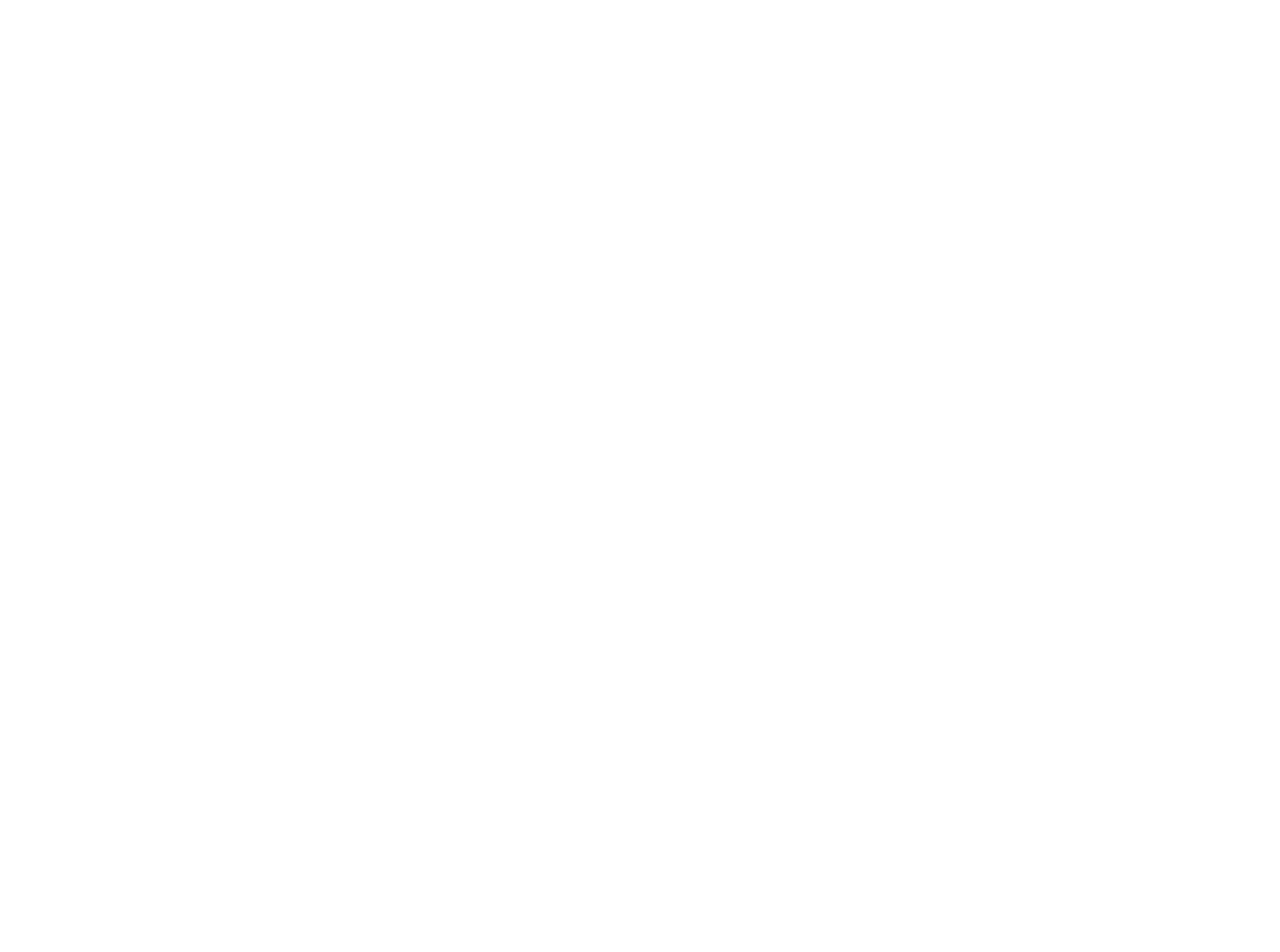
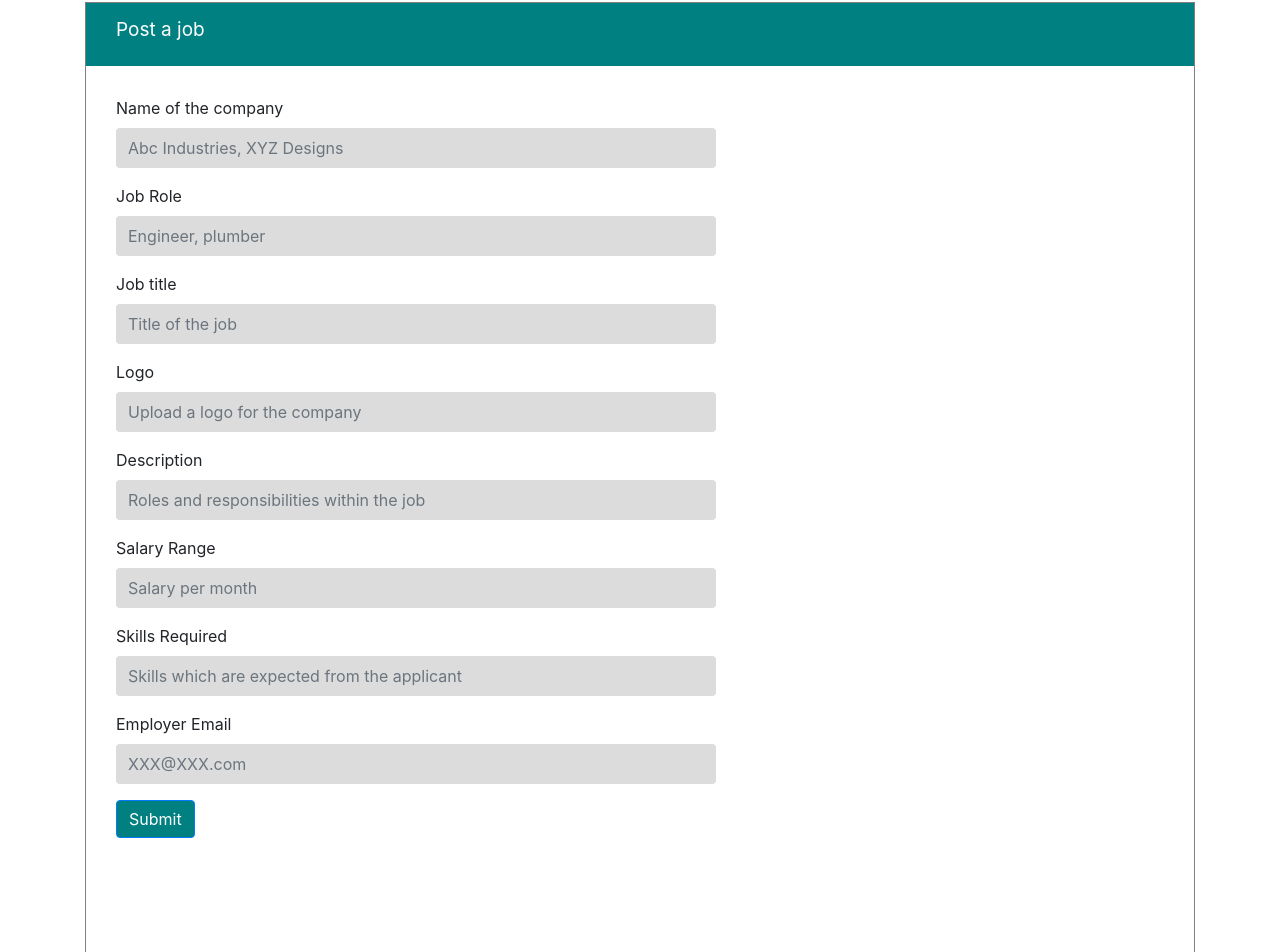
Before and after one commit to adityaraj61522/india-clap-web, an Angular app: page /post-job in a window 1280 px wide. Before the commit this address led to /. Shown: the part 348-1300 px from the top of the page. Before the commit the page ends 800 px from the top, so only its background shows below. Built offline with nearby package versions, Linux system fonts and the light colour scheme.

Commit message:
add post-job component

```diff
--- a/src/app/app-routing.module.ts
+++ b/src/app/app-routing.module.ts
@@ -3,13 +3,15 @@
 import { SkillTestComponent } from './skill-test/skill-test.component';
 import { SavedJobsComponent } from './saved-jobs/saved-jobs.component';
 import { AppliedJobsComponent } from './applied-jobs/applied-jobs.component';
+import { PostJobComponent } from './post-job/post-job.component';
 
 
 const routes: Routes = [
   { path: '', redirectTo: 'take-test', pathMatch: 'full' },
   { path: 'take-test', component: SkillTestComponent },
   { path: 'saved-jobs', component: SavedJobsComponent },
-  { path: 'applied-jobs', component: AppliedJobsComponent }
+  { path: 'applied-jobs', component: AppliedJobsComponent },
+  { path: 'post-job', component: PostJobComponent }
 ];
 
 @NgModule({
--- a/src/app/app.module.ts
+++ b/src/app/app.module.ts
@@ -7,6 +7,7 @@
 import { SkillTestComponent } from './skill-test/skill-test.component';
 import { SavedJobsComponent } from './saved-jobs/saved-jobs.component';
 import { AppliedJobsComponent } from './applied-jobs/applied-jobs.component';
+import { PostJobComponent } from './post-job/post-job.component';
 
 @NgModule({
   declarations: [
@@ -14,7 +15,8 @@
     NavbarComponent,
     SkillTestComponent,
     SavedJobsComponent,
-    AppliedJobsComponent
+    AppliedJobsComponent,
+    PostJobComponent
   ],
   imports: [
     BrowserModule,
--- /dev/null
+++ b/src/app/post-job/post-job.component.css
@@ -0,0 +1,43 @@
+@media(min-width: 406px){
+    .formcont{
+        background-color: #DCDCDC;
+        width: 400px;
+        height: 40px;
+      }
+}
+
+@media(min-width: 1200px){
+    .formcont{
+        background-color: #DCDCDC;
+        width: 600px;
+        height: 40px;
+      }
+}
+.input-group-btn{
+
+    border-left: none;
+    background-color: white;
+    border-top-right-radius: 5px;
+    border-bottom-right-radius: 5px;
+  }
+  .input-group-btn:hover{
+    box-shadow: none;
+  }
+  .form-control{
+    border-right: none;
+    border: none;
+    color: white;
+  }
+  .form-control:hover{
+    box-shadow: none;
+  }
+  .form2{
+    margin-left: 30px;
+    margin-top: 30px;
+  }
+  .sub{
+    background-color: teal;
+  }
+  .sub:hover{
+    background-color: #004c4c	;
+  }
--- /dev/null
+++ b/src/app/post-job/post-job.component.html
@@ -0,0 +1,54 @@
+<div class="mainbody">
+    <div class="header">
+        <h2>Post a job</h2>
+    </div>
+    <div class="place">
+
+        <form class="form2">
+            <div class="form-group">
+                <label for="exampleInputEmail1">Name of the company</label>
+                <input type="email" class="form-control formcont" id="exampleInputEmail1" aria-describedby="emailHelp"
+                    placeholder="Abc Industries, XYZ Designs">
+            </div>
+            <div class="form-group">
+                <label for="exampleInputPassword1">Job Role</label>
+                <input type="password" class="form-control formcont" id="exampleInputPassword1"
+                    placeholder="Engineer, plumber">
+            </div>
+            <div class="form-group">
+                <label for="exampleInputEmail1">Job title</label>
+                <input type="email" class="form-control formcont" id="exampleInputEmail1" aria-describedby="emailHelp"
+                    placeholder="Title of the job">
+            </div>
+            <div class="form-group">
+                <label for="exampleInputEmail1">Logo</label>
+                <input type="email" class="form-control formcont" id="exampleInputEmail1" aria-describedby="emailHelp"
+                    placeholder="Upload a logo for the company">
+            </div>
+            <div class="form-group">
+                <label for="exampleInputEmail1">Description</label>
+                <input type="email" class="form-control formcont" id="exampleInputEmail1" aria-describedby="emailHelp"
+                    placeholder="Roles and responsibilities within the job">
+            </div>
+            <div class="form-group">
+                <label for="exampleInputEmail1">Salary Range</label>
+                <input type="email" class="form-control formcont" id="exampleInputEmail1" aria-describedby="emailHelp"
+                    placeholder="Salary per month">
+            </div>
+            <div class="form-group">
+                <label for="exampleInputEmail1">Skills Required</label>
+                <input type="email" class="form-control formcont" id="exampleInputEmail1" aria-describedby="emailHelp"
+                    placeholder="Skills which are expected from the applicant">
+            </div>
+            <div class="form-group">
+                <label for="exampleInputEmail1">Employer Email</label>
+                <input type="email" class="form-control formcont" id="exampleInputEmail1" aria-describedby="emailHelp"
+                    placeholder="XXX@XXX.com">
+            </div>
+
+
+            <button type="submit" class="btn btn-primary sub">Submit</button>
+        </form>
+    </div>
+
+</div>
--- /dev/null
+++ b/src/app/post-job/post-job.component.ts
@@ -0,0 +1,15 @@
+import { Component, OnInit } from '@angular/core';
+
+@Component({
+  selector: 'app-post-job',
+  templateUrl: './post-job.component.html',
+  styleUrls: ['./post-job.component.css']
+})
+export class PostJobComponent implements OnInit {
+
+  constructor() { }
+
+  ngOnInit() {
+  }
+
+}
```
Also changed, not shown: 1 other file (tests, documents, lock files or other folders).
